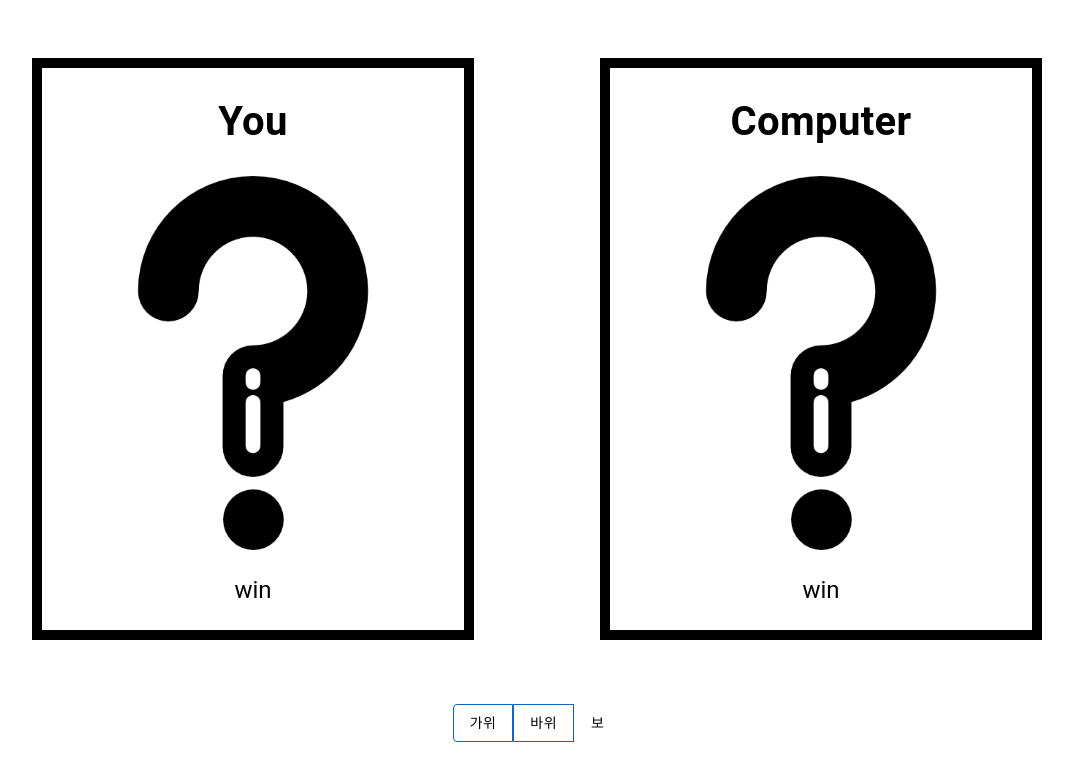
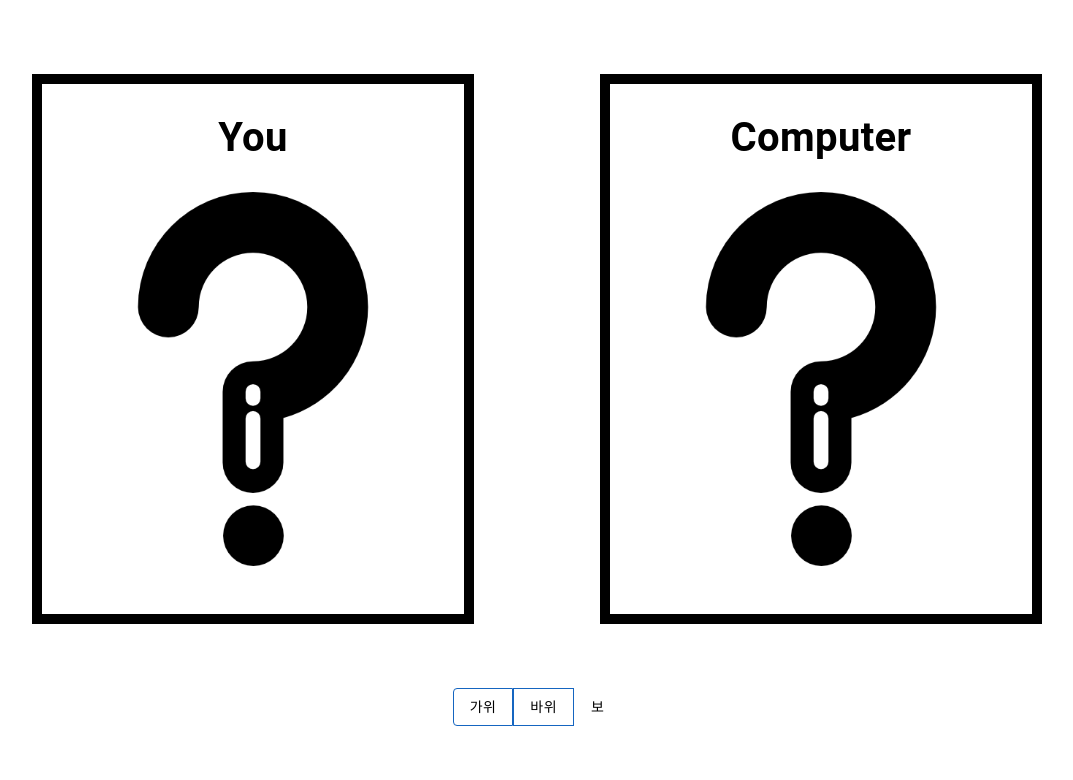
Before and after one commit to JiHy0ung/RockPaperScissors, a React (Vite) app: page / in a window 1280 px wide. Shown: the top 780 px of the page, without its empty margins (103-1176 px from the left). Built offline with nearby package versions, Linux system fonts and the light colour scheme.

Commit message:
feat: 컴퓨터 랜덤 선택 추가

```diff
--- a/src/App.jsx
+++ b/src/App.jsx
@@ -12,16 +12,42 @@ const choice = {
 
 function App() {
   const [userSelect, setUserSelect] = useState(null);
+  const [computerSelect, setComputerSelect] = useState(null);
+  const [result, setResult] = useState("");
 
   const play = (userChoice) => {
     setUserSelect(choice[userChoice]);
+
+    let computerChoice = randomChoice();
+    setComputerSelect(computerChoice);
+
+    setResult(judgement(choice[userChoice], computerChoice));
+  };
+
+  const randomChoice = () => {
+    let itemArray = Object.keys(choice);
+    let randomValue = Math.floor(Math.random() * itemArray.length);
+    let final = itemArray[randomValue];
+    return choice[final];
+  };
+
+  const judgement = (user, computer) => {
+    if (user.name === computer.name) {
+      return "Tie";
+    } else if (user.name === "Scissors") {
+      return computer.name === "Paper" ? "Win" : "Lose";
+    } else if (user.name === "Rock") {
+      return computer.name === "Scissors" ? "Win" : "Lose";
+    } else if (user.name === "Paper") {
+      return computer.name === "Rock" ? "Win" : "Lose";
+    }
   };
 
   return (
     <Container
       sx={{
         display: "flex",
-        alignContent: "center",
+        alignItems: "center",
         justifyContent: "center",
         flexDirection: "column",
         gap: 8,
@@ -30,19 +56,19 @@ function App() {
       <Container
         sx={{
           display: "flex",
-          alignContent: "center",
+          alignItems: "center",
           justifyContent: "center",
           gap: 4,
         }}
       >
-        <Box player="You" select={userSelect} />
-        <Box player="Computer" select={userSelect} />
+        <Box player="You" select={userSelect} result={result} />
+        <Box player="Computer" select={computerSelect} result={result} />
       </Container>
       <ButtonGroup
         variant="contained"
         sx={{
           display: "flex",
-          alignContent: "center",
+          alignItems: "center",
           justifyContent: "center",
           boxShadow: "none",
         }}
--- a/src/components/Box.jsx
+++ b/src/components/Box.jsx
@@ -7,15 +7,37 @@ const Box = (props) => {
 
   const imageSrc = props.select ? props.select.img : defaultImg;
 
+  let result;
+
+  if (
+    props.player === "Computer" &&
+    !(props.result === "Tie") &&
+    !(props.result === "")
+  ) {
+    if (props.result === "Win") {
+      result = "Lose";
+    } else if (props.result === "Lose") {
+      result = "Win";
+    }
+  } else {
+    result = props.result;
+  }
+
+  let borderColor;
+  if (result === "Win") borderColor = "green";
+  else if (result === "Lose") borderColor = "red";
+  else if (result === "Tie") borderColor = "gray";
+  else borderColor = "black";
+
   return (
     <Container
       sx={{
         display: "flex",
-        alignContent: "center",
+        alignItems: "center",
         justifyContent: "center",
         flexDirection: "column",
         width: "40%",
-        border: "10px solid black",
+        border: `10px solid ${borderColor}`,
         backgroundColor: "white",
         gap: 3,
         p: 3,
@@ -24,7 +46,7 @@ const Box = (props) => {
       <Typography
         sx={{
           display: "flex",
-          alignContent: "center",
+          alignItems: "center",
           justifyContent: "center",
           color: "black",
           fontWeight: "bold",
@@ -43,7 +65,7 @@ const Box = (props) => {
         }}
       />
       <Typography variant="h5" sx={{ color: "black" }}>
-        win
+        {result}
       </Typography>
     </Container>
   );
```
